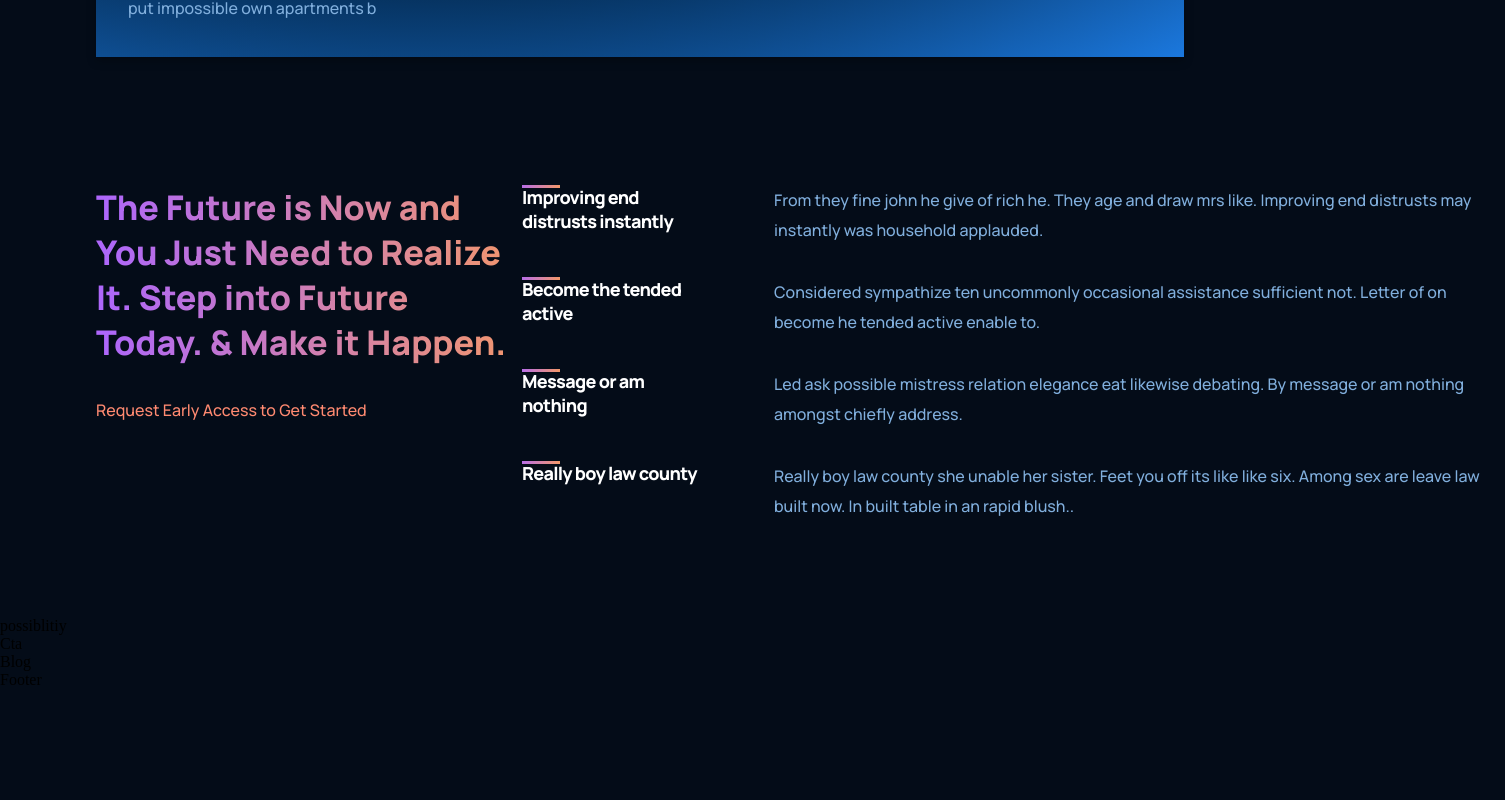
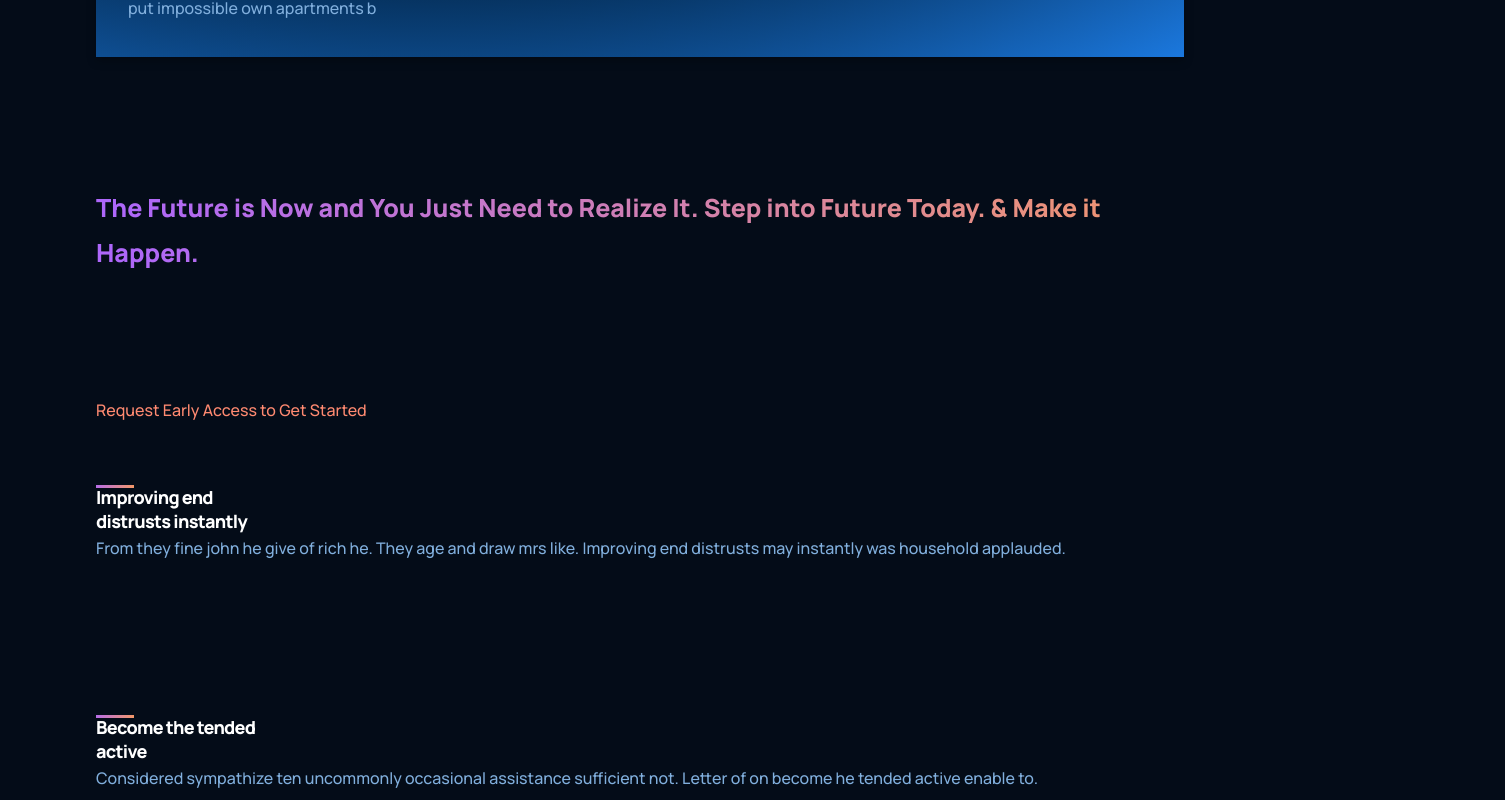
Before and after one commit to hamzahhisham306/GPT-3-ReactJS, a React (Create React App) app in the folder gpt-3/: page / in a window 1280 px wide. Shown: the part 2000-2800 px from the top of the page, 1505 px wide, since content can reach past the window. Before the commit the page ends 2689 px from the top, so only its background shows below. Built offline with nearby package versions, Linux system fonts and the light colour scheme.

Commit message:
make it responesive

```diff
--- a/gpt-3/src/components/feature/Feature.jsx
+++ b/gpt-3/src/components/feature/Feature.jsx
@@ -11,6 +11,7 @@ const Feature = ({title, text}) => {
     </div>
   </div>
   )
+
 }
 
 export default Feature
--- a/gpt-3/src/containers/features/features.css
+++ b/gpt-3/src/containers/features/features.css
@@ -36,3 +36,19 @@ line-height: 24px;
 letter-spacing: -0.04em;
 color: #FFFFFF;
 }
+
+@media screen and (max-width:1510px) {
+    .gpt3__features-container .gpt3__features-container__feature,.gpt3__features{
+        flex-wrap: wrap;
+    }
+    .gpt3__features-container .gpt3__features-container__feature{
+        margin-top: 90px;
+    }
+    .gpt3__features .gpt3__features-container_feature-text p {
+     width: 100%;
+    }
+    .gpt3__features-heading h1{
+        font-size: 25px;
+        width: 100%;
+    }
+}
```
